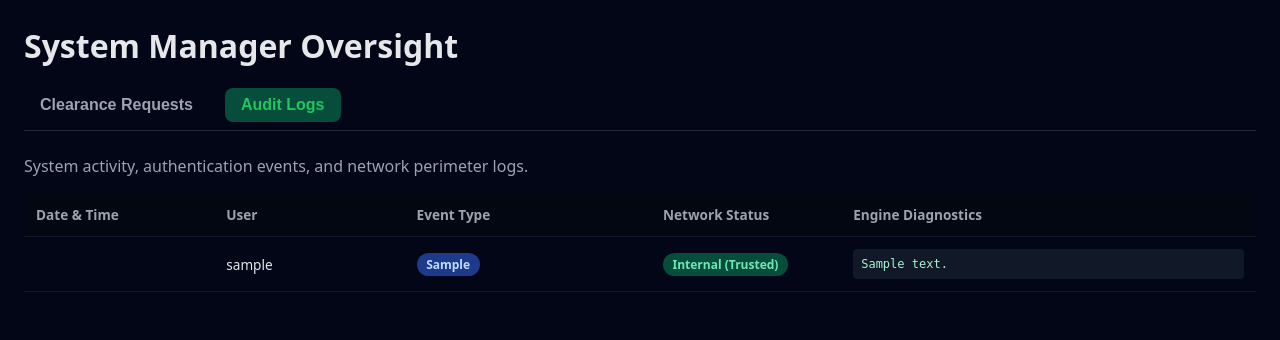
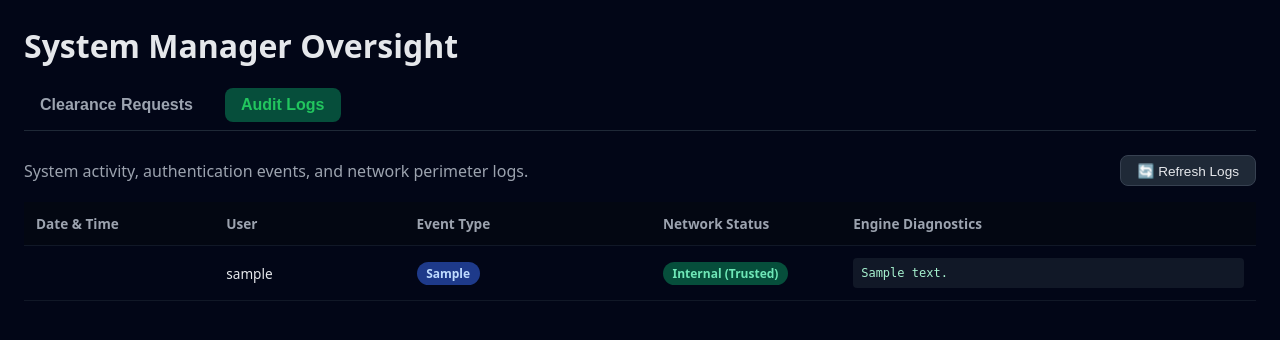
Before and after one commit to BlisT-debugs/BioAuth, a Flask app: template templates/admin.html in a window 1280 px wide, after a click on "Audit Logs". Shown: the top 340 px of the page. Run offline with Flask 3, Linux system fonts and the light colour scheme; the template is opened without the code that fills it: most values are stand-ins (such as "Sample title", 1, 10 or a date in 2020).

Commit message:
Made keylogging more strict for internal network and added refresh logs button

```diff
--- a/app.py
+++ b/app.py
@@ -268,8 +268,10 @@ def admin_dashboard():
     conn.close()
     return render_template("admin.html", pending=pending, logs=logs)
 
+
 @app.get("/api/admin/logs")
 def api_admin_logs():
+    """Fetches the latest 100 logs for the live refresh button."""
     conn = get_db()
     cur = conn.cursor()
     cur.execute("SELECT * FROM audit_logs ORDER BY created_at DESC LIMIT 100")
@@ -347,7 +349,7 @@ def api_keystrokes():
             step_up_reason = f"Typo detected: Input length ({len(x)}) differs from Profile ({len(profile.mu)})"
         else:
             z = gaussian_z_score(x, profile)
-            effective_threshold = 4.0 if not is_remote else Z_THRESHOLD
+            effective_threshold = 2.5 if not is_remote else Z_THRESHOLD
             match = z < effective_threshold
 
             if is_remote:
--- a/templates/admin.html
+++ b/templates/admin.html
@@ -132,7 +132,12 @@
     </div>
 
     <div id="audit" class="tab-content">
-        <p style="color: #9ca3af;">System activity, authentication events, and network perimeter logs.</p>
+        <div style="display: flex; justify-content: space-between; align-items: center; margin-bottom: 1rem;">
+            <p style="color: #9ca3af; margin: 0;">System activity, authentication events, and network perimeter logs.</p>
+            <button onclick="fetchLogs()" id="refresh-btn" style="background: #1f2937; color: #e5e7eb; border: 1px solid #374151; padding: 0.4rem 1rem; border-radius: 0.5rem; cursor: pointer; font-size: 0.85rem;">
+                🔄 Refresh Logs
+            </button>
+        </div>
         <table>
             <thead>
                 <tr>
@@ -143,7 +148,7 @@
                     <th style="width: 35%">Engine Diagnostics</th>
                 </tr>
             </thead>
-            <tbody>
+            <tbody id="logs-body">
             {% for log in logs %}
                 <tr>
                     <td><script>document.write(new Date({{ log['created_at'] }} * 1000).toLocaleString());</script></td>
@@ -196,6 +201,59 @@
             await fetch(endpoint, { method: 'POST' });
             location.reload();
         }
+
+        // Fetch latest logs (for the Audit tab)
+        async function fetchLogs() {
+            const btn = document.getElementById('refresh-btn');
+            const originalText = btn.innerHTML;
+            btn.innerHTML = '⏳ Refreshing...';
+            btn.disabled = true;
+
+            try {
+                const res = await fetch('/api/admin/logs');
+                const data = await res.json();
+
+                const tbody = document.getElementById('logs-body');
+                tbody.innerHTML = ''; // Clear current table
+
+                if (data.logs.length === 0) {
+                    tbody.innerHTML = '<tr><td colspan="5">No logs found.</td></tr>';
+                } else {
+                    data.logs.forEach(log => {
+                        const dateStr = new Date(log.created_at * 1000).toLocaleString();
+                        const userStr = log.username || 'System/Unknown';
+
+                        const badgeHtml = log.is_remote
+                            ? '<span class="pill remote">Remote / Step-Up</span>'
+                            : '<span class="pill internal">Internal (Trusted)</span>';
+
+                        let detailHtml = '';
+                        try {
+                            const parsed = JSON.parse(log.detail);
+                            detailHtml = JSON.stringify(parsed, null, 2);
+                        } catch(e) {
+                            detailHtml = log.detail;
+                        }
+
+                        const tr = document.createElement('tr');
+                        tr.innerHTML = `
+                            <td>${dateStr}</td>
+                            <td>${userStr}</td>
+                            <td><span class="pill event">${log.event_type}</span></td>
+                            <td>${badgeHtml}</td>
+                            <td><pre>${detailHtml}</pre></td>
+                        `;
+                        tbody.appendChild(tr);
+                    });
+                }
+            } catch (err) {
+                console.error("Failed to fetch logs", err);
+                alert("Failed to fetch latest logs.");
+            } finally {
+                btn.innerHTML = originalText;
+                btn.disabled = false;
+            }
+        }
     </script>
 </body>
 </html>
```
